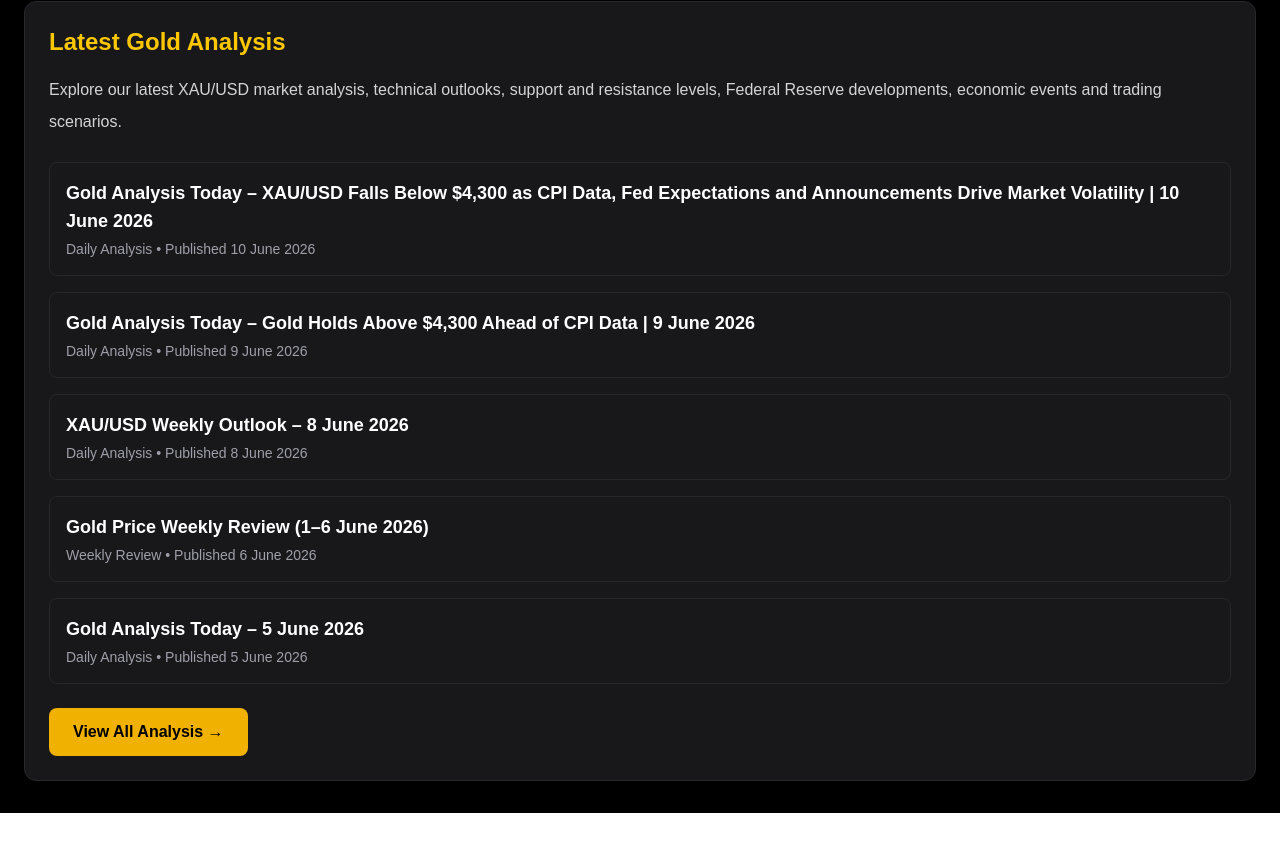
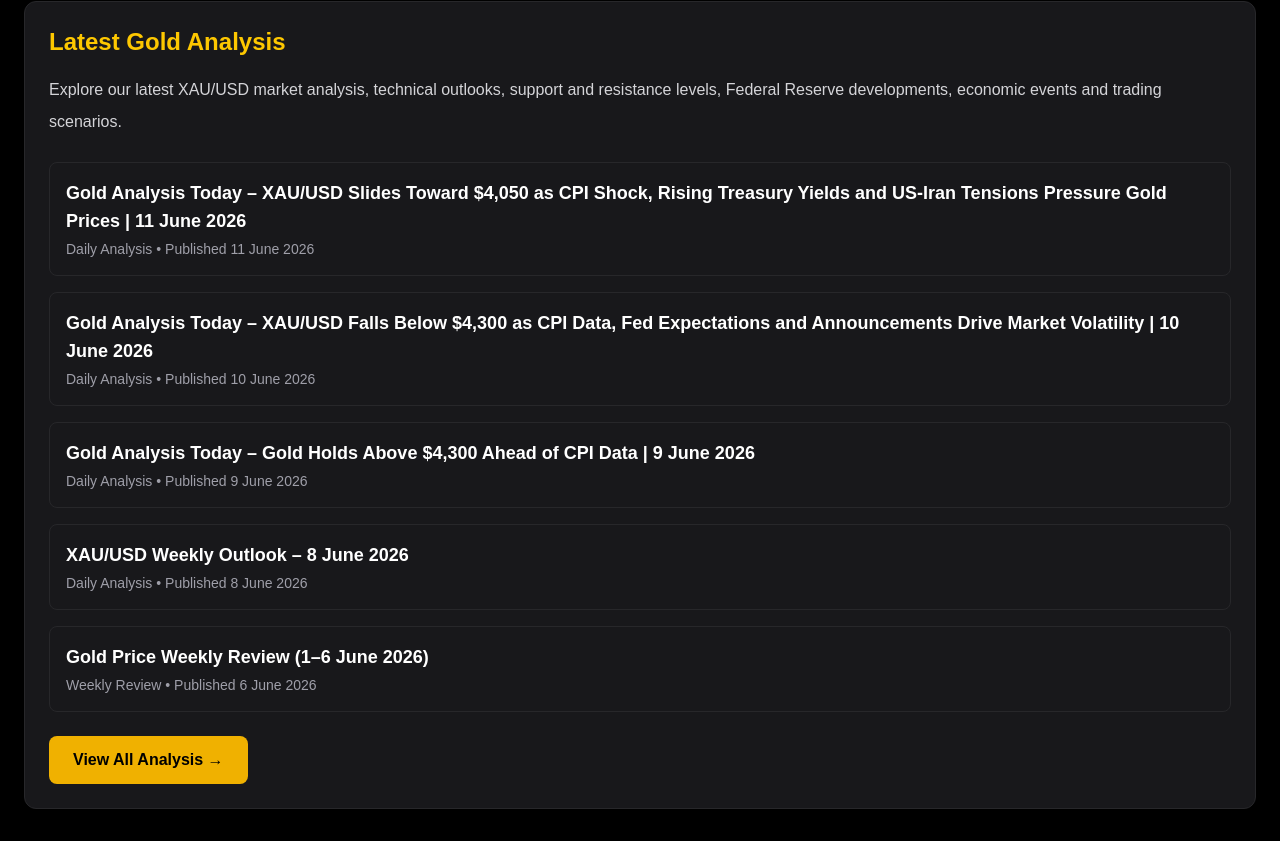
Before and after one commit to CSOoi1181/gold-trader-hub, a Next.js app: page / in a window 1280 px wide. Shown: the part 2943-3784 px from the top of the page. Before the commit the page ends 3756 px from the top, so only its background shows below. Built offline with nearby package versions, Linux system fonts and the light colour scheme.

Commit message:
Update homepage's latest gold analysis 11 June 2026

```diff
--- a/app/page.tsx
+++ b/app/page.tsx
@@ -60,6 +60,19 @@ export default function Home() {
           <div className="space-y-4">
 
             <Link
+              href="/analysis/gold-analysis-2026-06-11"
+              className="block border border-zinc-800 rounded-lg p-4 hover:border-yellow-400 transition"
+            >
+              <h3 className="text-lg font-semibold text-white">
+                Gold Analysis Today – XAU/USD Slides Toward $4,050 as CPI Shock, Rising Treasury Yields and US-Iran Tensions Pressure Gold Prices | 11 June 2026
+              </h3>
+
+              <p className="text-zinc-400 text-sm mt-1">
+                Daily Analysis • Published 11 June 2026
+              </p>
+            </Link>
+
+            <Link
               href="/analysis/gold-analysis-2026-06-10"
               className="block border border-zinc-800 rounded-lg p-4 hover:border-yellow-400 transition"
             >
@@ -111,19 +124,6 @@ export default function Home() {
               </p>
             </Link>
 
-            <Link
-              href="/analysis/gold-analysis-2026-06-05"
-              className="block border border-zinc-800 rounded-lg p-4 hover:border-yellow-400 transition"
-            >
-              <h3 className="text-lg font-semibold text-white">
-                Gold Analysis Today – 5 June 2026
-              </h3>
-
-              <p className="text-zinc-400 text-sm mt-1">
-                Daily Analysis • Published 5 June 2026
-              </p>
-            </Link>
-
           </div>
 
           <Link
```
